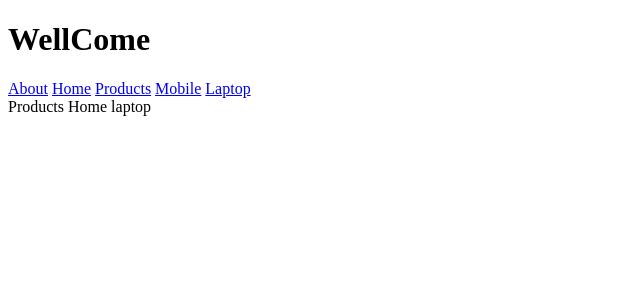
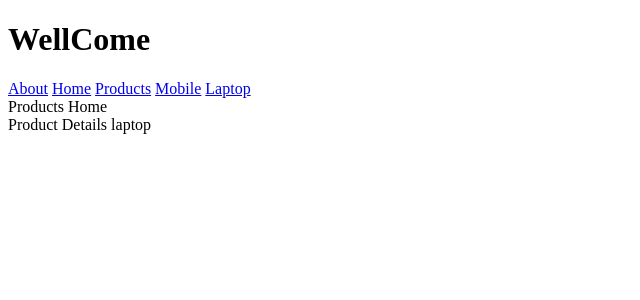
Before and after one commit to hassan-ak/bootcamp2020c11, a React (Create React App) app: page /products/laptop in a window 1280 px wide. Shown: the top 300 px of the page, without its empty margins (0-640 px from the left). Built offline with nearby package versions, Linux system fonts and the light colour scheme.

Commit message:
Added Outlet property
Restructred the app to use product id in the routes with outlet element

```diff
--- a/src/App.js
+++ b/src/App.js
@@ -3,6 +3,7 @@ import { About } from './About';
 import './App.css';
 import { Error } from './Error';
 import { Home } from './Home';
+import { ProductDetails } from './ProductDetails';
 import { Products } from './Products';
 
 function App() {
@@ -28,7 +29,9 @@ function App() {
         <Route path="/"></Route>
         <Route path="about" element={<About></About>}></Route>
         <Route path="home" element={<Home></Home>}></Route>
-        <Route path="products/:productId" element={<Products></Products>}></Route>
+        <Route path="products" element={<Products></Products>}>
+          <Route path=":productId" element={<ProductDetails></ProductDetails>}></Route>
+        </Route>
         <Route path="*" element={<Error></Error>}></Route>
       </Routes>
     </div>
--- /dev/null
+++ b/src/ProductDetails.js
@@ -0,0 +1,11 @@
+import React from 'react'
+import { useParams } from 'react-router-dom';
+
+export const ProductDetails = () => {
+    const {productId} = useParams();
+    return (
+        <div>
+            Product Details {productId}
+        </div>
+    )
+}
--- a/src/Products.js
+++ b/src/Products.js
@@ -1,11 +1,14 @@
 import React from 'react'
-import { useParams } from 'react-router-dom'
+import { Outlet } from 'react-router-dom'
 
 export const Products = () => {
-    const {productId} = useParams();
     return (
         <div>
-            Products Home {productId}
+            Products Home
+            <br/>
+            <Outlet>
+
+            </Outlet>
         </div>
     )
 }
```
